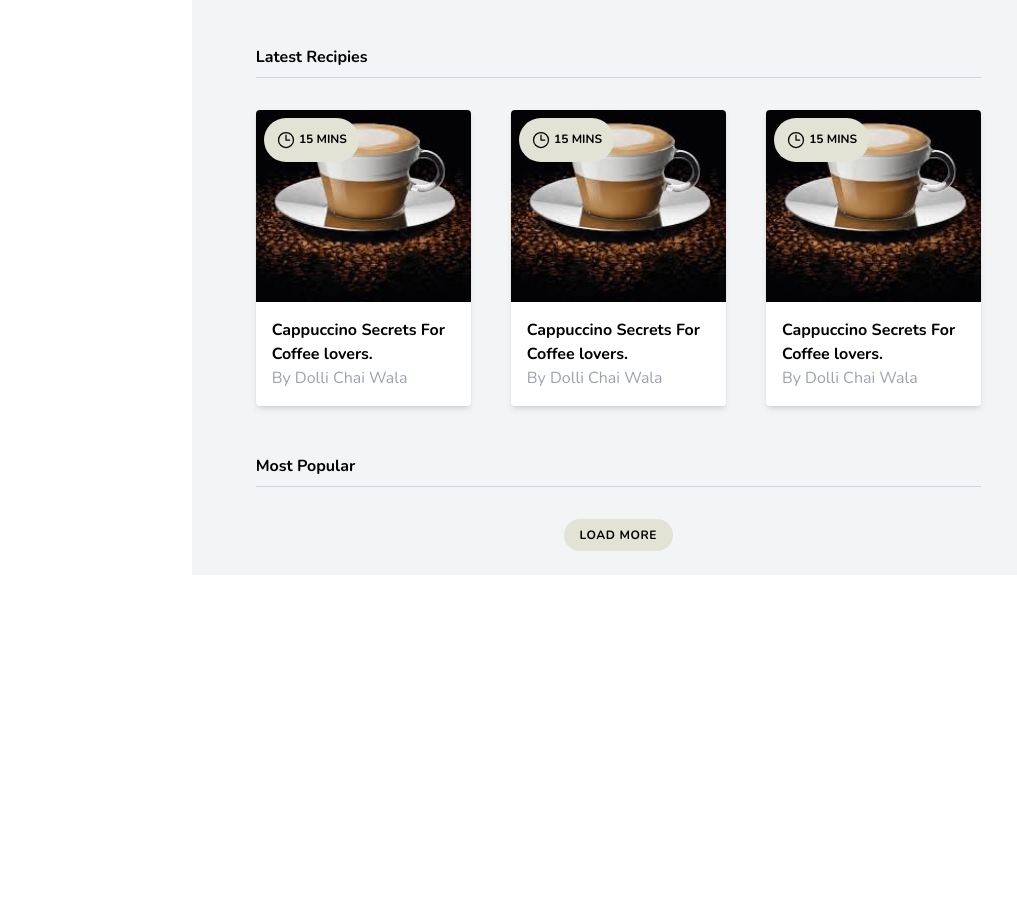
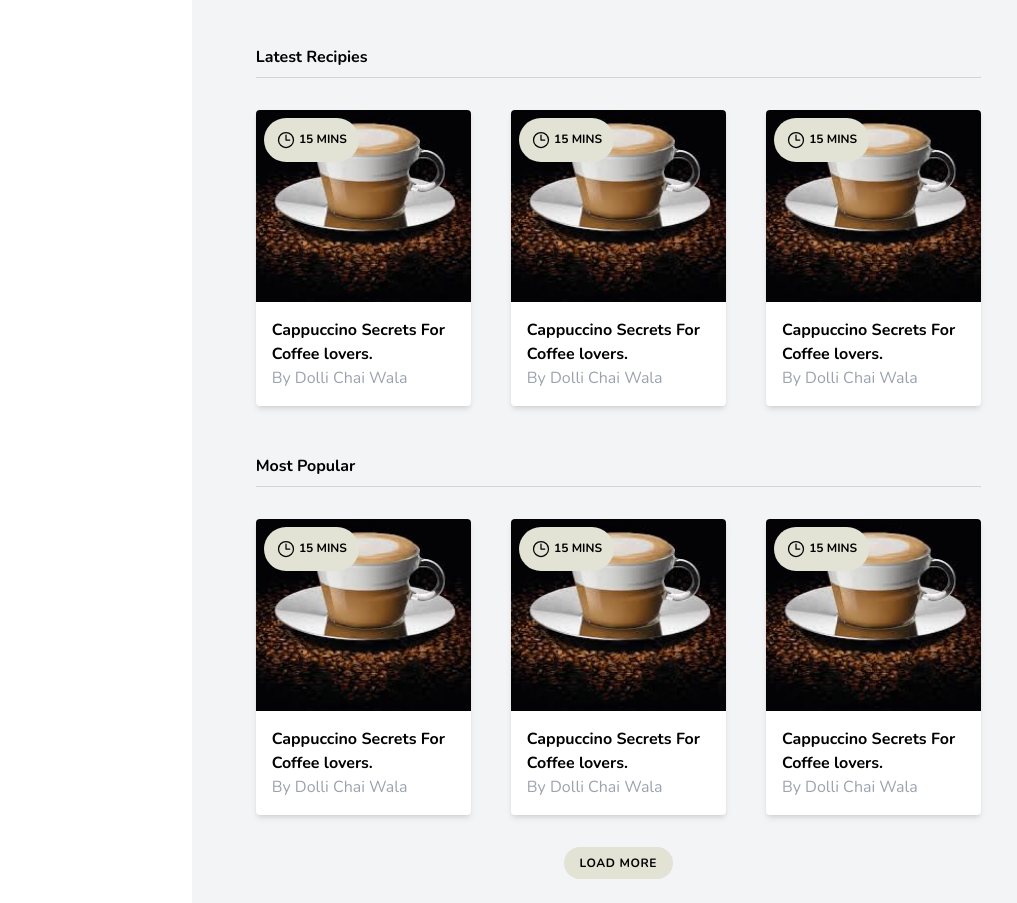
Before and after one commit to Asad-Yaqob/Foodie-s-Heaven, a website: page public/index.html in a window 1280 px wide. Shown: the part 175-1078 px from the top of the page, without its empty margins (235-1252 px from the left). Before the commit the page ends 800 px from the top, so only its background shows below. Drawn offline with nearby package versions, Linux system fonts and the light colour scheme.

Commit message:
edit-cards

```diff
--- a/public/index.html
+++ b/public/index.html
@@ -117,14 +117,57 @@
                 <h4 class="heading4">Most Popular</h4>
 
                 <div class="mt-8">
-                    <!-- Card goes here...-->
+                    <div class="mt-8 grid lg:grid-cols-3 gap-10">
+                        <!-- Card goes here...-->
+                         <div class="card hover:shadow-2xl">
+                            <img src="../public/images/cappuccino.jpeg" alt="Coffee" class="image sm:h-48">
+                         <div class="m-4">
+                            <span class="font-bold">Cappuccino Secrets For Coffee lovers.</span>
+                            <span class="block text-gray-400">By Dolli Chai Wala</span>
+                         </div>
+                         <div class="badge">
+                            <svg class="w-5 inline-block" xmlns="http://www.w3.org/2000/svg" fill="none" viewBox="0 0 24 24" stroke-width="1.5" stroke="currentColor" class="size-6">
+                                <path stroke-linecap="round" stroke-linejoin="round" d="M12 6v6h4.5m4.5 0a9 9 0 1 1-18 0 9 9 0 0 1 18 0Z" />
+                              </svg>
+                            <span>15 mins</span>
+                         </div>
+                         </div>
+
+                         <!-- Another Card-->
+                         <div class="card hover:shadow-2xl">
+                            <img src="../public/images/cappuccino.jpeg" alt="Coffee" class="image sm:h-48">
+                         <div class="m-4">
+                            <span class="font-bold">Cappuccino Secrets For Coffee lovers.</span>
+                            <span class="block text-gray-400">By Dolli Chai Wala</span>
+                         </div>
+                         <div class="badge">
+                            <svg class="w-5 inline-block" xmlns="http://www.w3.org/2000/svg" fill="none" viewBox="0 0 24 24" stroke-width="1.5" stroke="currentColor" class="size-6">
+                                <path stroke-linecap="round" stroke-linejoin="round" d="M12 6v6h4.5m4.5 0a9 9 0 1 1-18 0 9 9 0 0 1 18 0Z" />
+                              </svg>
+                            <span>15 mins</span>
+                         </div>
+                         </div>
+                         <!-- Another Card-->
+                         <div class="card hover:shadow-2xl">
+                            <img src="../public/images/cappuccino.jpeg" alt="Coffee" class="image  sm:h-48">
+                         <div class="m-4">
+                            <span class="font-bold">Cappuccino Secrets For Coffee lovers.</span>
+                            <span class="block text-gray-400">By Dolli Chai Wala</span>
+                         </div>
+                         <div class="badge">
+                            <svg class="w-5 inline-block" xmlns="http://www.w3.org/2000/svg" fill="none" viewBox="0 0 24 24" stroke-width="1.5" stroke="currentColor" class="size-6">
+                                <path stroke-linecap="round" stroke-linejoin="round" d="M12 6v6h4.5m4.5 0a9 9 0 1 1-18 0 9 9 0 0 1 18 0Z" />
+                              </svg>
+                            <span>15 mins</span>
+                         </div>
+                         </div>
+                    </div>
                 </div>
 
-                <div class="flex justify-center ">
+                <div class="flex justify-center mt-8">
                     <div class="button bg-secondary-100 text-secondary-200 hover:bg-white transition ease-out duration-300 transform hover:scale-125">Load more</div>
                 </div>
             </div>
-
         </main>
 
     </div> <!-- Wrapper div end-->
```
Also changed, not shown: public/output.css.
